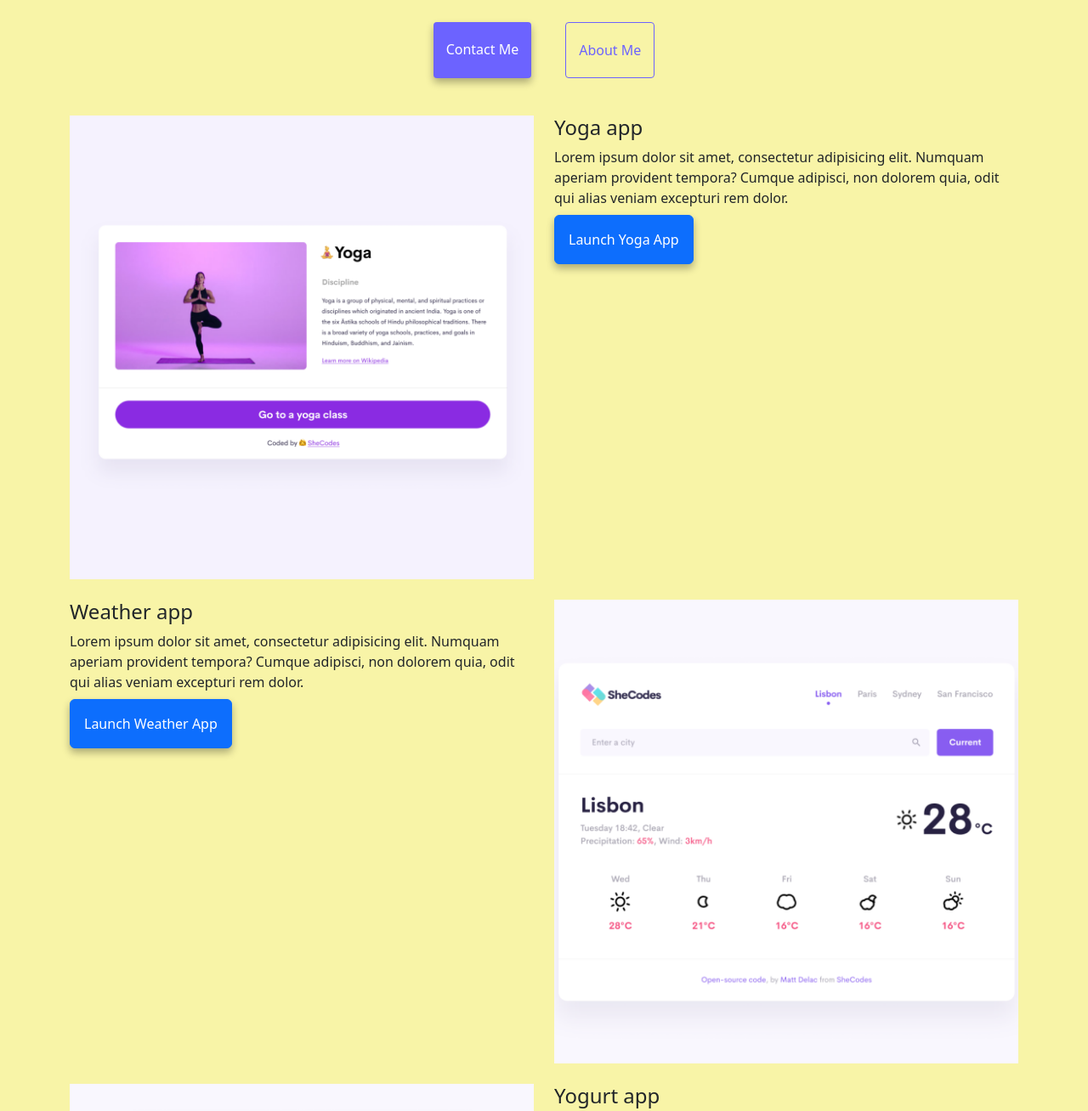
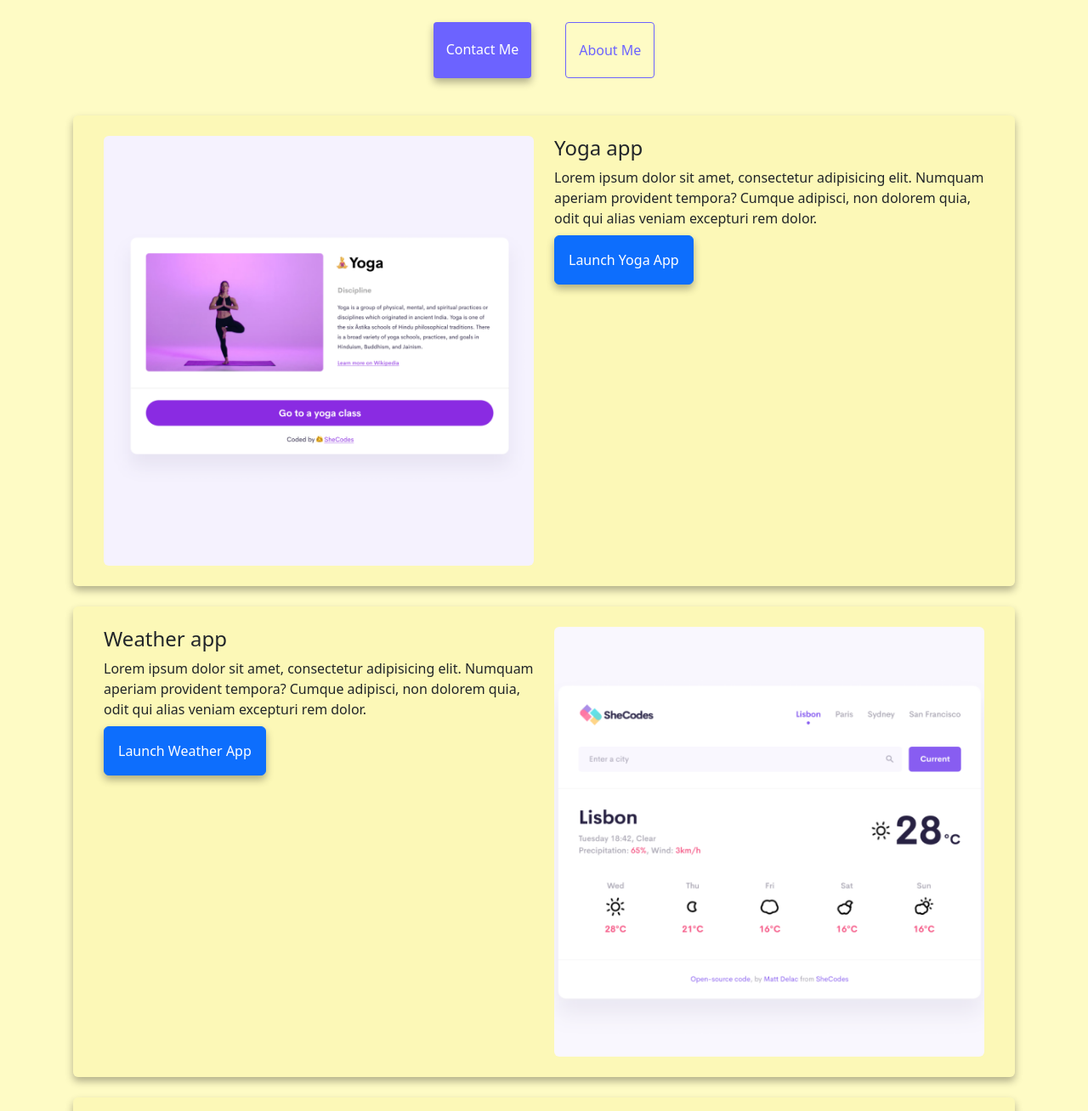
Before and after one commit to tracymuzaki/Project-Responsiveness-and-SEO, a plain HTML site: page index.html in a window 1280 px wide. Shown: the part 240-1548 px from the top of the page at 85% size. Drawn offline with nearby package versions, Linux system fonts and the light colour scheme.

Commit message:
updated background color and add some othe stylings to home page

```diff
--- a/css/style.css
+++ b/css/style.css
@@ -8,7 +8,7 @@ body {
   margin: 60px auto;
   max-width: 100%;
   padding-top: 70px;
-  background-color: rgb(248, 244, 167)!important;
+  background-color: rgba(253, 246, 110, 0.399) !important;
 }
 
 h1,
@@ -95,3 +95,8 @@ p {
 .launch-btn-shadow {
   box-shadow: var(--box-shadow);
 }
+
+.project {
+  background-color: rgba(248, 244, 167, 0.474);
+  box-shadow: var(--box-shadow);
+}
--- a/index.html
+++ b/index.html
@@ -46,9 +46,9 @@
         <a href="/about" class="about-link" title="More about Tracy">About me</a>
     </div>
     <div class="container mb-4 mt-4">
-        <div class="row mb-4 d-flex">
+        <div class="row m-1 mb-4 d-flex project rounded p-4">
             <div class="col-6">
-                <img src="/images/yoga.png" alt="yoga-app" class="img-fluid"/>
+                <img src="/images/yoga.png" alt="yoga-app" class="img-fluid rounded"/>
             </div>
             <div class="col-6">
                 <h4>Yoga app</h4>
@@ -60,7 +60,7 @@
                 </button>
             </div>
         </div>
-        <div class="row mb-4 d-flex">
+        <div class="row m-1 mb-4 d-flex project rounded p-4">
             <div class="col-6">
                 <h4>Weather app</h4>
                 Lorem ipsum dolor sit amet, consectetur adipisicing elit. Numquam
@@ -71,12 +71,12 @@
                 </button>
             </div>
             <div class="col-6">
-                <img src="/images/weather.png" alt="weather-app" class="img-fluid" />
+                <img src="/images/weather.png" alt="weather-app" class="img-fluid rounded" />
             </div>
         </div>
-        <div class="row mb-4 d-flex">
+        <div class="row m-1 mb-4 d-flex project rounded p-4">
             <div class="col-6">
-                <img src="/images/yogurt.png" alt="yogurt-app" class="img-fluid" />
+                <img src="/images/yogurt.png" alt="yogurt-app" class="img-fluid rounded" />
             </div>
             <div class="col-6">
                 <h4>Yogurt app</h4>
```
